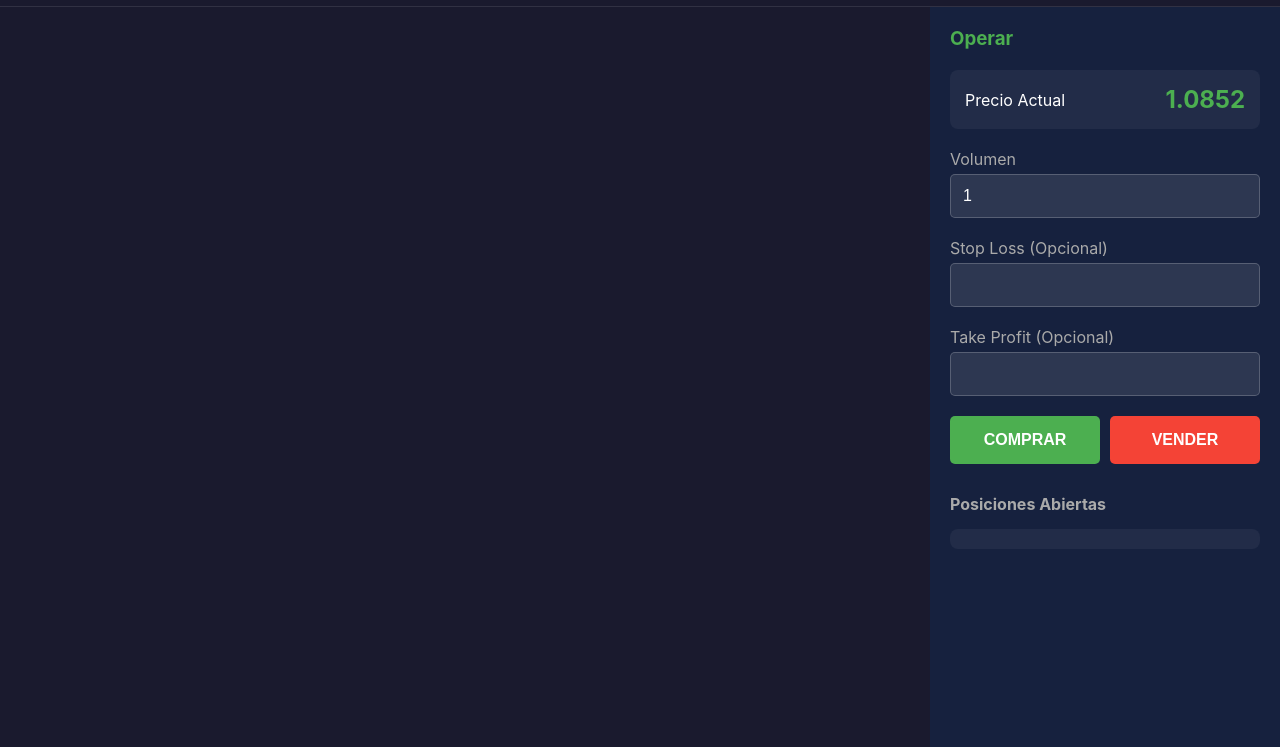
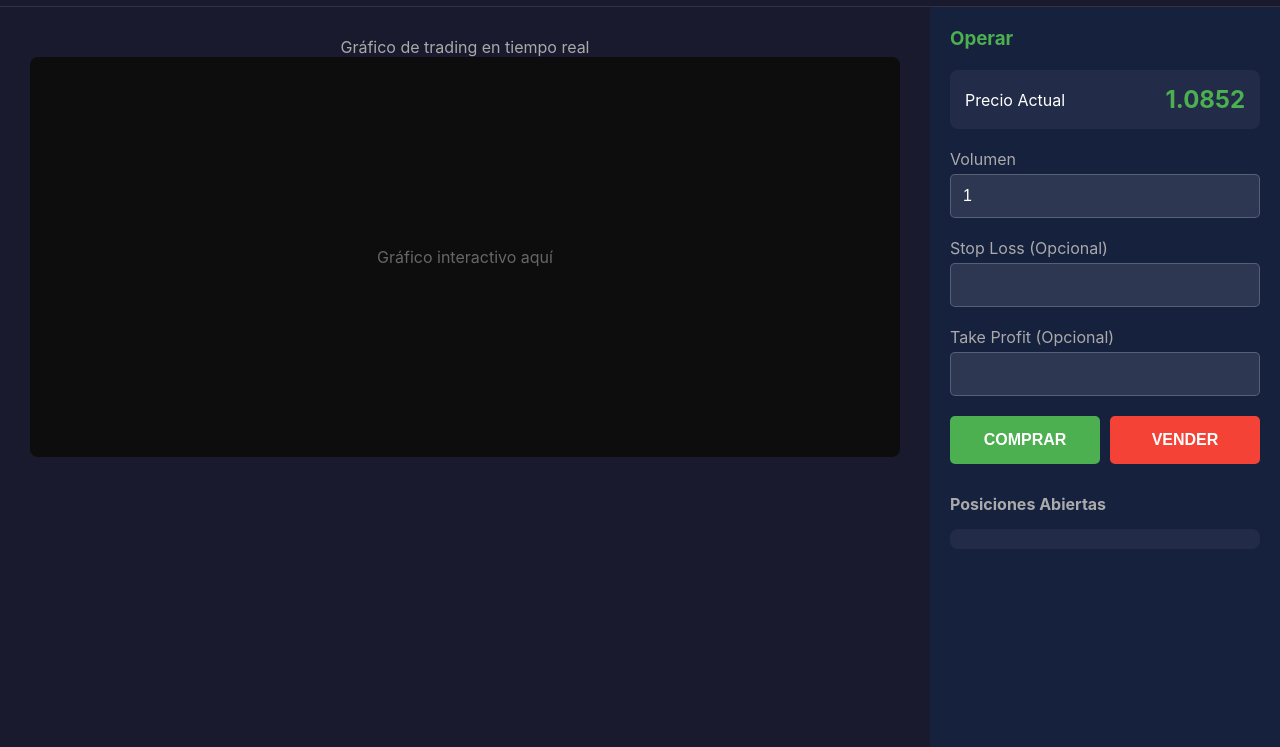
Before and after one commit to aleaviles-prog/trading.platform, a plain HTML site: page dashboard.html in a window 1280 px wide. Shown: the part 53-800 px from the top of the page. Drawn offline with Linux system fonts and the light colour scheme; a script that the page names is missing.

Commit message:
Update dashboard.html

```diff
--- a/dashboard.html
+++ b/dashboard.html
@@ -27,8 +27,6 @@
         <!-- Menú de cuenta (oculto por defecto) -->
         <div id="accountMenu" class="account-menu hidden">
             <div class="menu-item" onclick="showAccountInfo()">📊 Datos de Cuenta</div>
-            <div class="menu-item" onclick="window.location.href='deposit.html'">💰 Depositar</div>
-            <div class="menu-item" onclick="window.location.href='withdraw.html'">💸 Retirar</div>
             <div class="menu-item" onclick="showHistory()">📜 Historial</div>
             <div class="menu-item" onclick="logout()">🚪 Cerrar Sesión</div>
         </div>
@@ -62,7 +60,12 @@
         <div class="main-content">
             <!-- Gráfico -->
             <div class="chart-container">
-                <div id="tradingview_chart"></div>
+                <div style="padding: 20px; background: #1a1a2e; border-radius: 10px;">
+                    <p style="text-align: center; color: #aaa;">Gráfico de trading en tiempo real</p>
+                    <div style="height: 400px; background: #0d0d0d; border-radius: 8px; display: flex; align-items: center; justify-content: center;">
+                        <p style="color: #666;">Gráfico interactivo aquí</p>
+                    </div>
+                </div>
             </div>
 
             <!-- Panel de Trading -->
@@ -111,14 +114,15 @@
         </div>
     </div>
 
-    <!-- TradingView Widget -->
-    <script type="text/javascript" src="https://s3.tradingview.com/tv.js"></script>
     <!-- Firebase -->
     <script src="https://www.gstatic.com/firebasejs/9.0.0/firebase-app-compat.js"></script>
     <script src="https://www.gstatic.com/firebasejs/9.0.0/firebase-auth-compat.js"></script>
     <script src="https://www.gstatic.com/firebasejs/9.0.0/firebase-firestore-compat.js"></script>
-    <!-- Scripts propios -->
+    <!-- Config PRIMERO -->
     <script src="js/config.js"></script>
+    <!-- Trading DESPUÉS -->
     <script src="js/trading.js"></script>
 </body>
 </html>
+
+</html>
```
